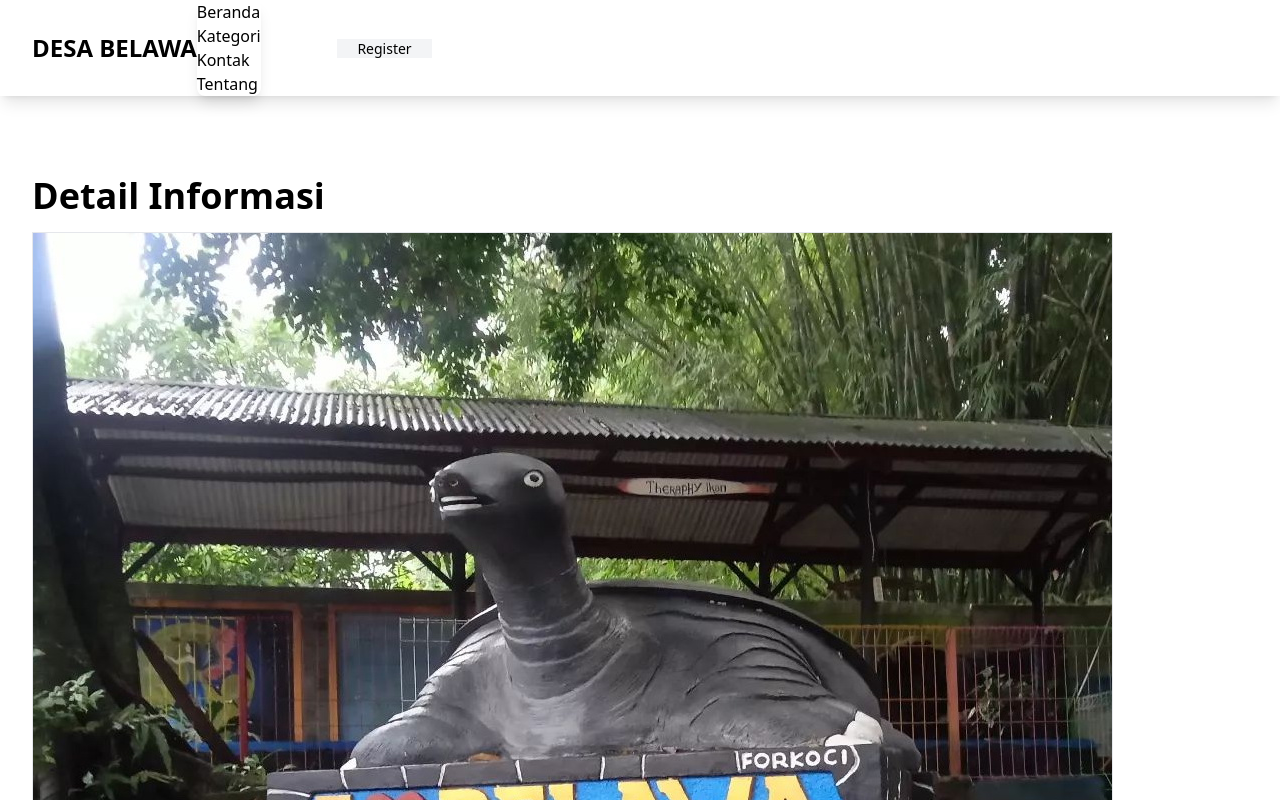
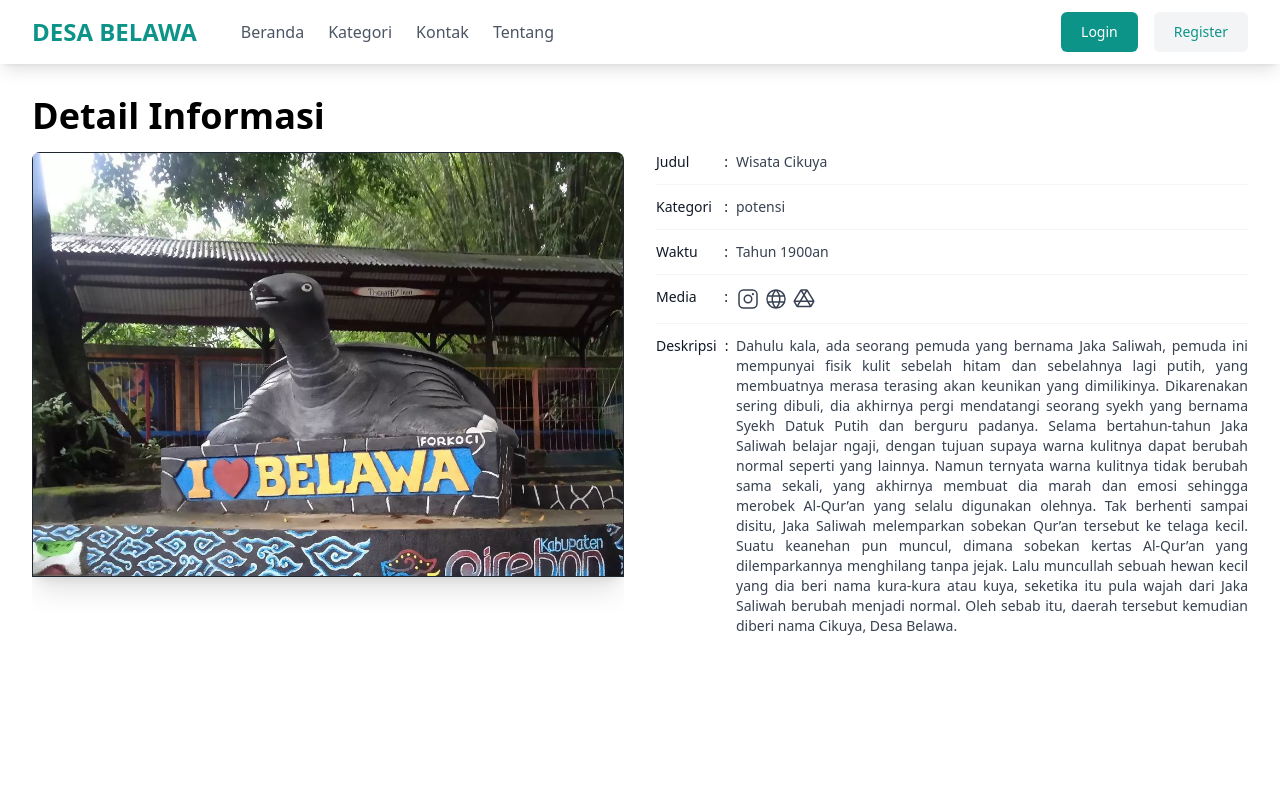
Before and after one commit to MuhamadIksan123/next-berita-desa-belawa, a Next.js app: page /berita/1 in a window 1280 px wide. Shown: the top 800 px of the page. Built offline with nearby package versions, Linux system fonts and the light colour scheme.

Commit message:
edit name referance components folder

```diff
--- a/src/app/berita/[id]/page.jsx
+++ b/src/app/berita/[id]/page.jsx
@@ -1,4 +1,4 @@
-import Detail from '@/components/Detail';
+import Detail from '@/Components/Detail';
 import { getNewsById } from '@/libs/api-libs';
 
 const Page = async ({ params: { id } }) => {
--- a/src/app/kontak/page.jsx
+++ b/src/app/kontak/page.jsx
@@ -1,4 +1,4 @@
-import TeksKontak from '@/components/Kontak/TeksKontak';
+import TeksKontak from '@/Components/Kontak/TeksKontak';
 
 const Page = () => {
   return (
@@ -86,6 +86,6 @@ const Page = () => {
       </div>
     </section>
   );
-}
+};
 
 export default Page;
--- a/tailwind.config.js
+++ b/tailwind.config.js
@@ -2,7 +2,7 @@
 module.exports = {
   content: [
     './src/pages/**/*.{js,ts,jsx,tsx,mdx}',
-    './src/components/**/*.{js,ts,jsx,tsx,mdx}',
+    './src/Components/**/*.{js,ts,jsx,tsx,mdx}',
     './src/app/**/*.{js,ts,jsx,tsx,mdx}',
   ],
   theme: {
```
Also changed, not shown: src/app/kategori/[keyword]/page.jsx (+4 -8 lines), src/app/kategori/page.jsx (+4 -4 lines), src/app/layout.jsx (+12 -12 lines), src/app/page.jsx (+3 -4 lines). Lines whose indentation alone changed are shown as unchanged.
